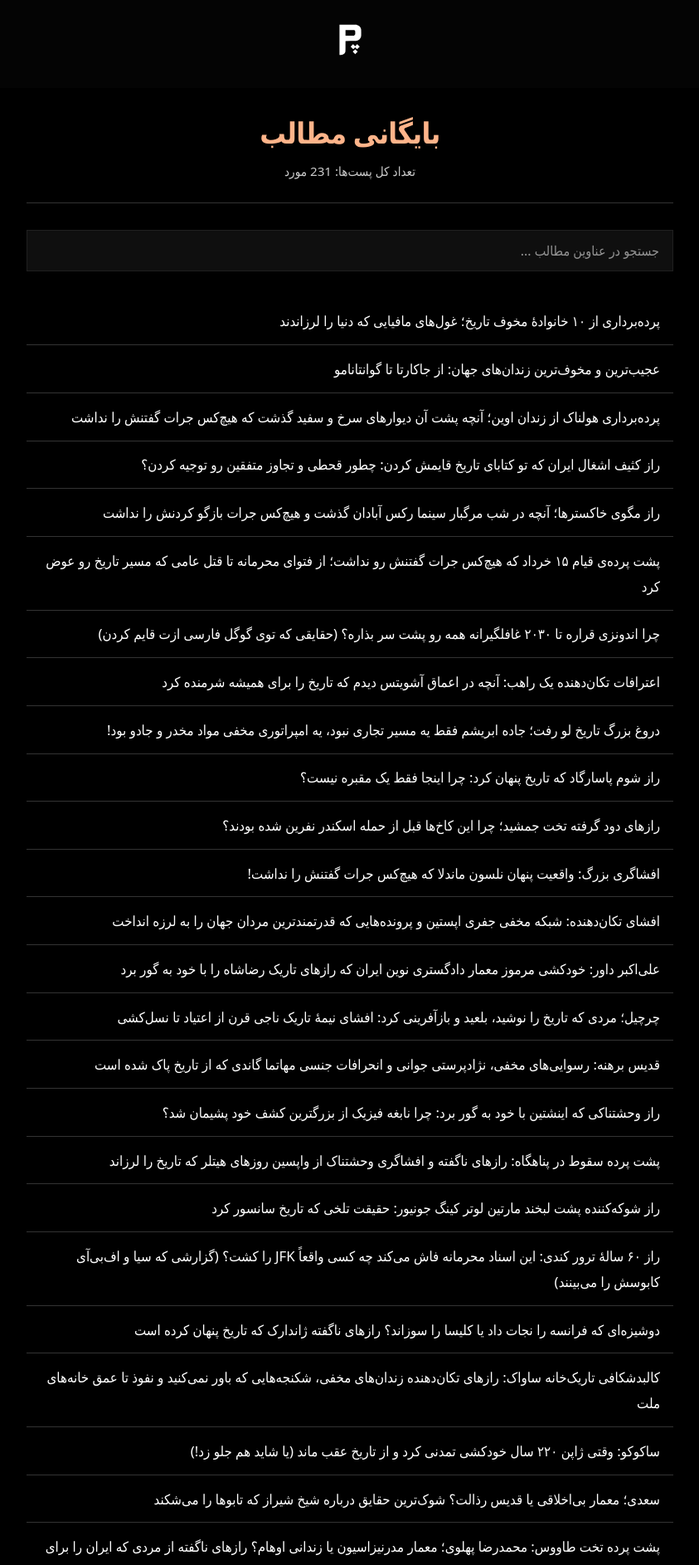
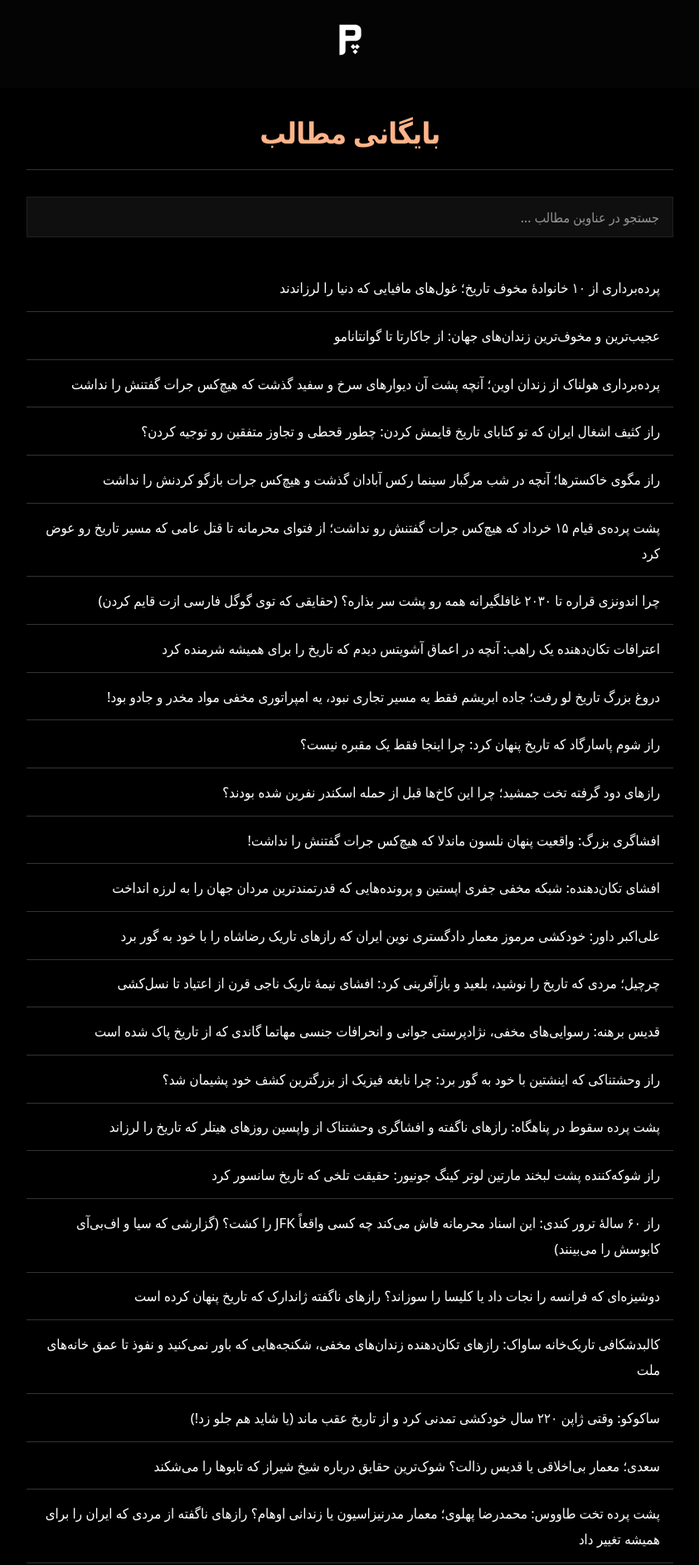
Before and after one commit to darkblog/darkblog.github.io, a Jekyll site: the page built from blog.html, in a window 1280 px wide. Shown: the top 1886 px of the page at 83% size, without its empty margins (218-1061 px from the left). Built offline with Jekyll 4.4.1, drawn with Linux system fonts in a browser that asks for light colours.

Commit message:
Update blog.html

```diff
--- a/blog.html
+++ b/blog.html
@@ -102,12 +102,7 @@ layout: none
             line-height: 1.2;
             color: var(--text-accent);
             letter-spacing: -0.02em;
-            margin-bottom: 0.75rem;
-        }
-
-        .archive-count {
-            color: var(--text-light);
-            font-size: 0.95rem;
+            margin-bottom: 0;
         }
 
         .search-wrapper {
@@ -228,7 +223,6 @@ layout: none
         <div class="container">
             <div class="archive-header">
                 <h1>بایگانی مطالب</h1>
-                <p class="archive-count">تعداد کل پست‌ها: {{ site.posts | size }} مورد</p>
             </div>
 
             <div class="search-wrapper">
```
